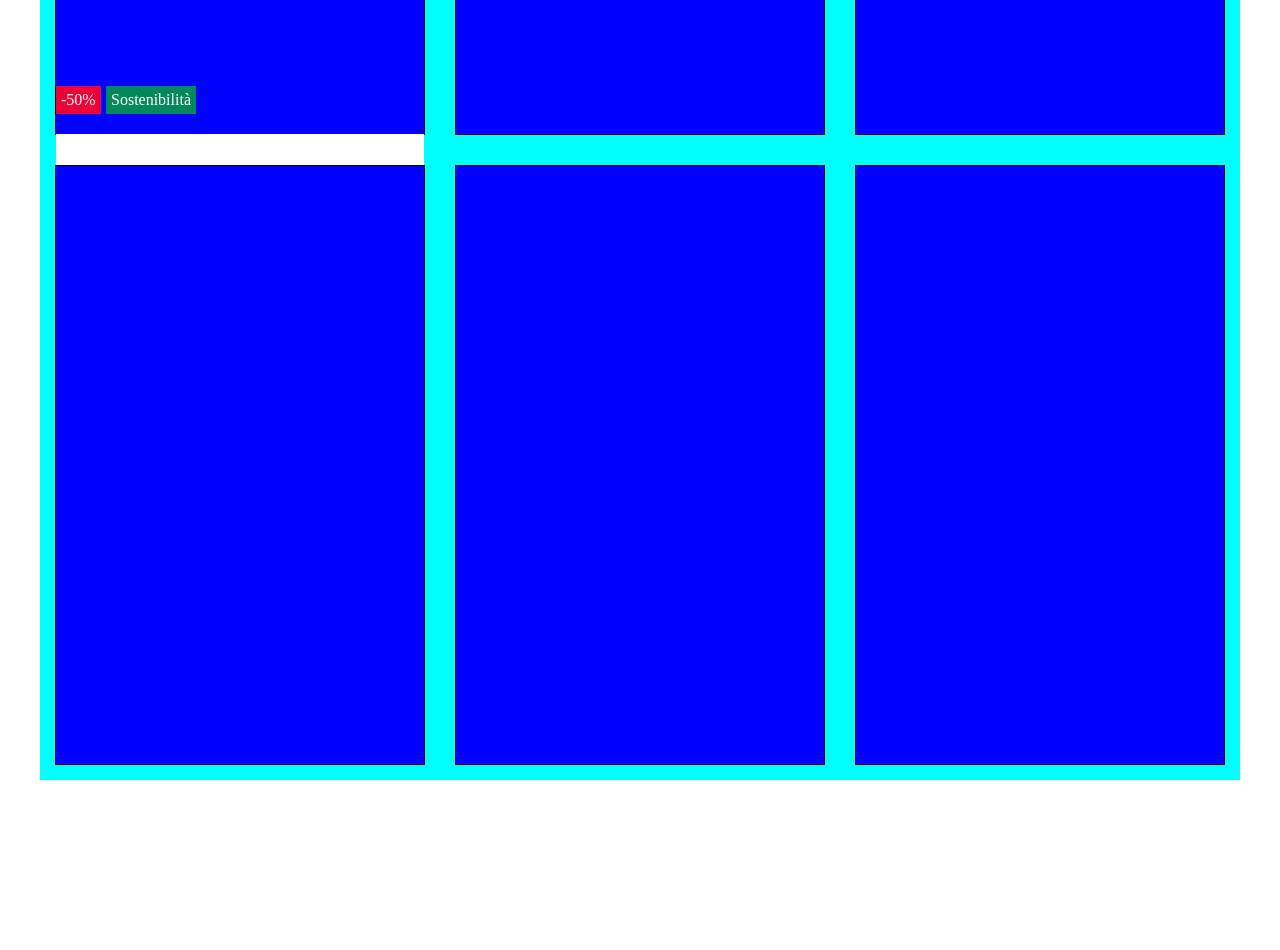
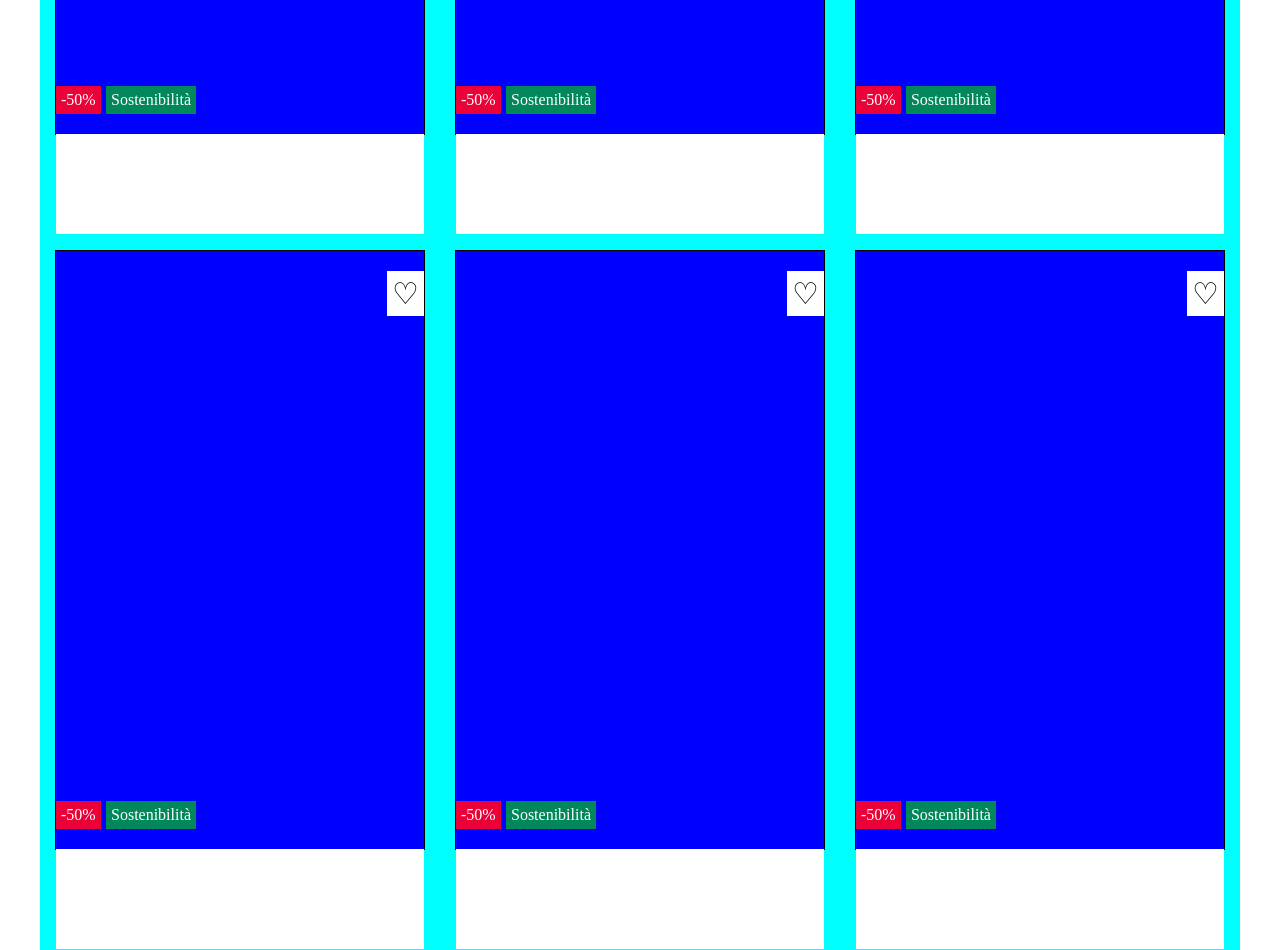
Before and after one commit to MarcoDeRosso/htmlcss-shop, a plain HTML site: page index.html in a window 1280 px wide. Shown: the part 480-1430 px from the top of the page. Before the commit the page ends 1260 px from the top, so only its background shows below. Drawn offline with Linux system fonts and the light colour scheme.

Commit message:
STRUTTURA

```diff
--- a/css/style.css
+++ b/css/style.css
@@ -26,6 +26,7 @@
     height: 600px;
     width: calc(100% / 3 - 30px);
     margin: 15px;
+    margin-bottom: 100px;
     background: blue;
     border: 1px solid black;
 }
@@ -38,6 +39,16 @@
     width: 100%;
     height: 100%;
     color: white;
+}
+
+.img-heart{
+    position: absolute;
+    background: white;
+    font-size: 30px;
+    padding: 5px;
+    right: 0;
+    top: 20px;
+    color: black;
 }
 
 .img-sconto{
--- a/index.html
+++ b/index.html
@@ -16,18 +16,58 @@
                     <div class="img-relative">
                         <div class="img-sconto">-50%</div>
                         <div class="img-qualità">Sostenibilità</div>
-                        <div class="img-heart"></div>
+                        <div class="img-heart">&#x2661</div>
                     </div>
                     <div class="img-text">
                     </div>
                 </div>
-                <div class="img-conteiner fl"></div>
-                <div class="img-conteiner fl"></div>
+                <div class="img-conteiner fl">
+                    <div class="img-relative">
+                        <div class="img-sconto">-50%</div>
+                        <div class="img-qualità">Sostenibilità</div>
+                        <div class="img-heart">&#x2661</div>
+                    </div>
+                    <div class="img-text">
+                    </div>
+                </div>
+                <div class="img-conteiner fl">
+                    <div class="img-relative">
+                        <div class="img-sconto">-50%</div>
+                        <div class="img-qualità">Sostenibilità</div>
+                        <div class="img-heart">&#x2661</div>
+                    </div>
+                    <div class="img-text">
+                    </div>
+                </div>
             </div>
             <div class="row-img clearfix">
-                <div class="img-conteiner fl"></div>
-                <div class="img-conteiner fl"></div>
-                <div class="img-conteiner fl"></div>
+                <div class="img-conteiner fl">
+                    <div class="img-relative">
+                        <div class="img-sconto">-50%</div>
+                        <div class="img-qualità">Sostenibilità</div>
+                        <div class="img-heart">&#x2661</div>
+                    </div>
+                    <div class="img-text">
+                    </div>
+                </div>
+                <div class="img-conteiner fl">
+                    <div class="img-relative">
+                        <div class="img-sconto">-50%</div>
+                        <div class="img-qualità">Sostenibilità</div>
+                        <div class="img-heart">&#x2661</div>
+                    </div>
+                    <div class="img-text">
+                    </div>
+                </div>
+                <div class="img-conteiner fl">
+                    <div class="img-relative">
+                        <div class="img-sconto">-50%</div>
+                        <div class="img-qualità">Sostenibilità</div>
+                        <div class="img-heart">&#x2661</div>
+                    </div>
+                    <div class="img-text">
+                    </div>
+                </div>
             </div>
         </section>
     </div>
```
